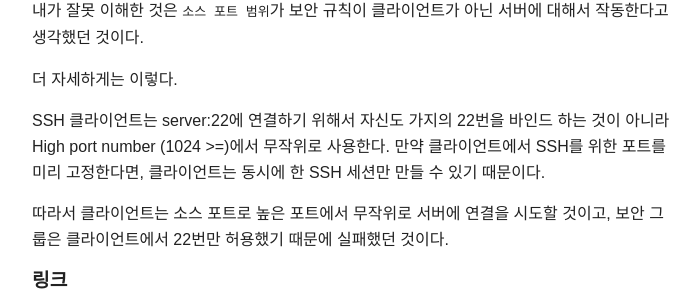
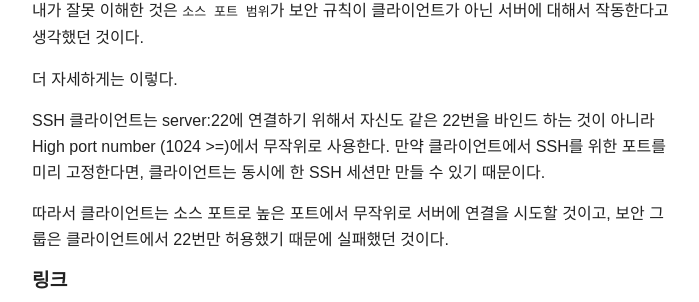
Before and after one commit to gihyeonsung/wiki-engine, a Jekyll site: the page built from _pages/오라클-클라우드-보안-규칙-SSH-허용.md, in a window 1280 px wide. Shown: the part 621-923 px from the top of the page, without its empty margins (288-987 px from the left). Built offline with Jekyll 4.4.1, drawn with Linux system fonts in a browser that asks for light colours.

Commit message:
오타를 수정했다

```diff
--- a/_pages/오라클-클라우드-보안-규칙-SSH-허용.md
+++ b/_pages/오라클-클라우드-보안-규칙-SSH-허용.md
@@ -28,7 +28,7 @@ VPC에 있는 서브넷에 모든 소스 (CIDR `0.0.0.0/0`)에서 SSH가 가능
 
 더 자세하게는 이렇다.
 
-SSH 클라이언트는 server:22에 연결하기 위해서 자신도 가지의 22번을 바인드 하는 것이 아니라 High port number (1024 >=)에서 무작위로 사용한다. 만약 클라이언트에서 SSH를 위한 포트를 미리 고정한다면, 클라이언트는 동시에 한 SSH 세션만 만들 수 있기 때문이다.
+SSH 클라이언트는 server:22에 연결하기 위해서 자신도 같은 22번을 바인드 하는 것이 아니라 High port number (1024 >=)에서 무작위로 사용한다. 만약 클라이언트에서 SSH를 위한 포트를 미리 고정한다면, 클라이언트는 동시에 한 SSH 세션만 만들 수 있기 때문이다.
 
 따라서 클라이언트는 소스 포트로 높은 포트에서 무작위로 서버에 연결을 시도할 것이고, 보안 그룹은 클라이언트에서 22번만 허용했기 때문에 실패했던 것이다.
 
```
Also changed, not shown: other parts of _pages/오라클-클라우드-보안-규칙-SSH-허용.md (+1 -1 lines).
